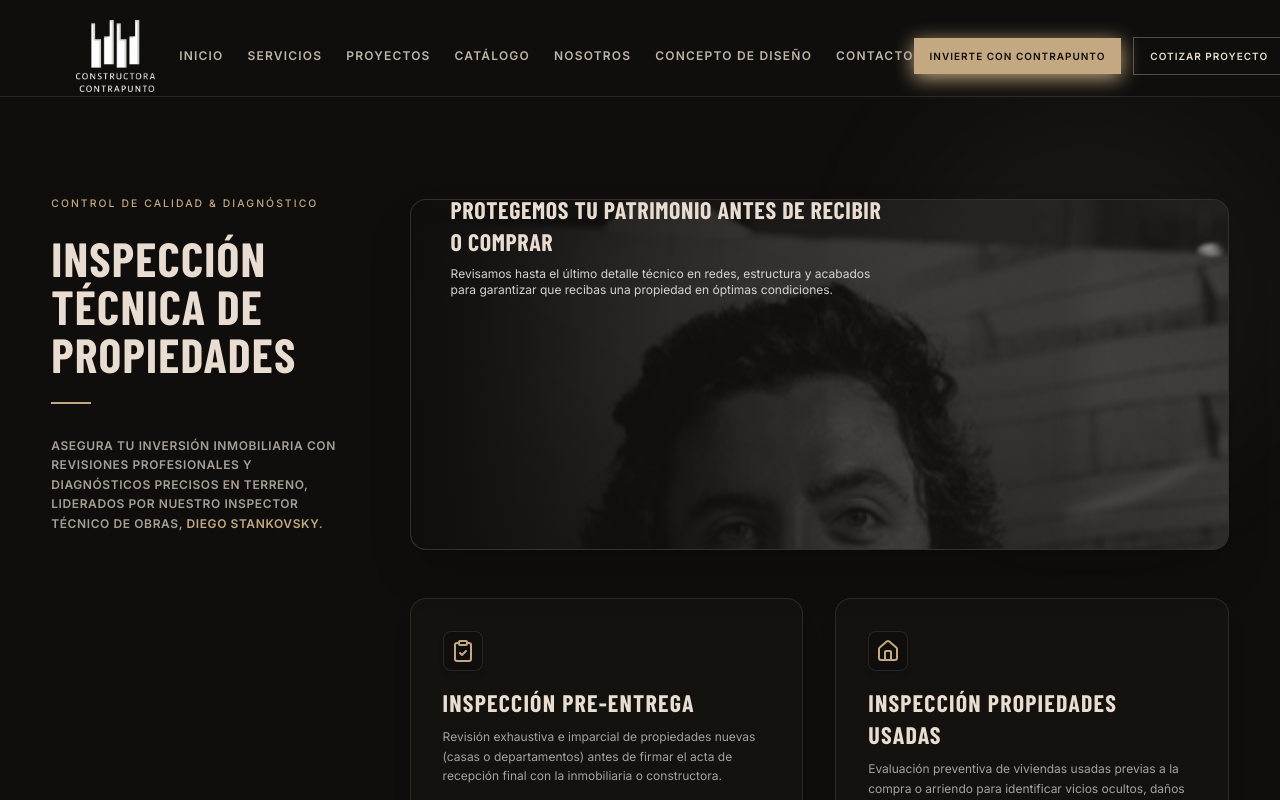
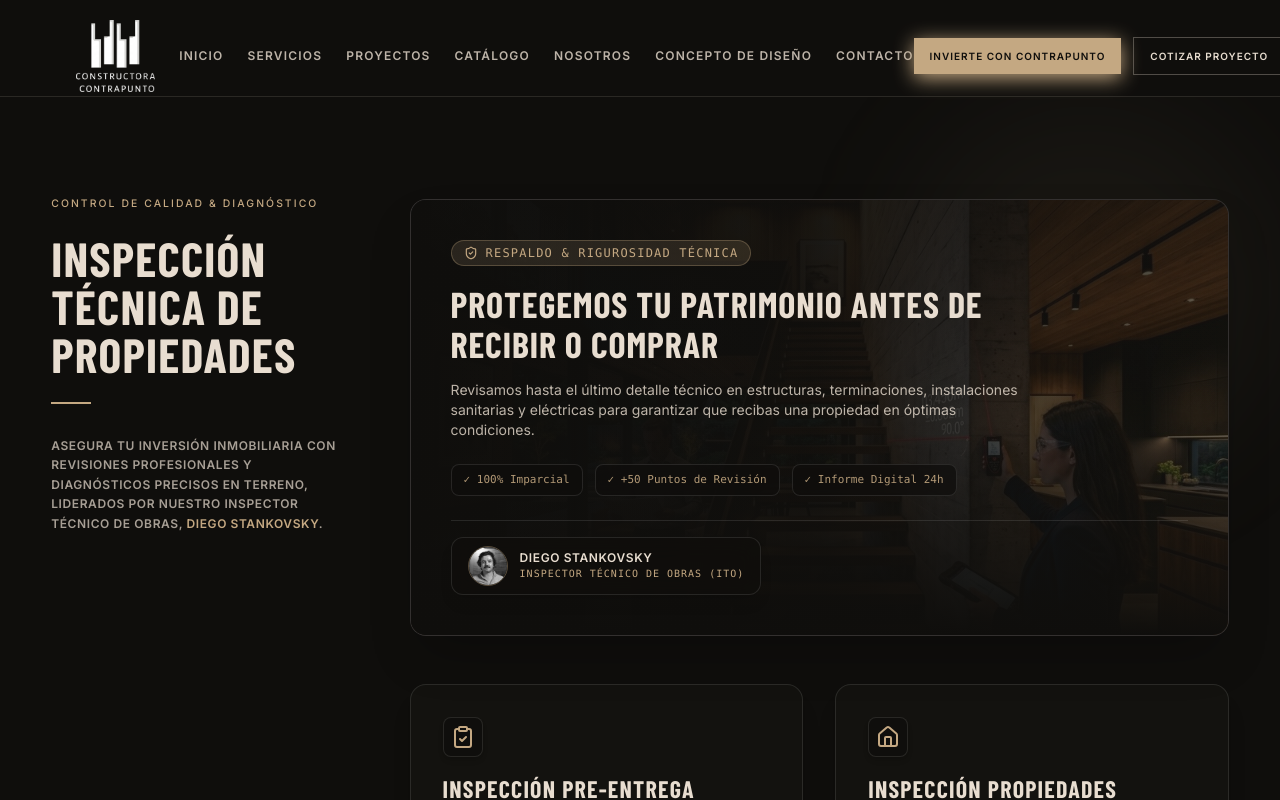
Before and after one commit to fernandomtorrest-maker/CONTRAPUNTO, a Next.js app in the folder contrapunto-web/: page /inspeccion-tecnica in a window 1280 px wide. Shown: the top 800 px of the page. Built offline with nearby package versions, Linux system fonts and the light colour scheme; a web font is replaced by a local one.

Commit message:
style: rediseña el recuadro destacado del banner de inspeccion tecnica con imagen arquitectonica HD, glassmorphism, metricas e insignia de Diego

```diff
--- a/contrapunto-web/components/sections/InspeccionTecnicaSection.tsx
+++ b/contrapunto-web/components/sections/InspeccionTecnicaSection.tsx
@@ -118,23 +118,66 @@ export const InspeccionTecnicaSection = () => {
         {/* DETALLE DE ESPECIALIDADES */}
         <div className="w-full xl:w-3/4 flex flex-col space-y-12">
 
-          {/* Card Destacada Banner */}
-          <div className="relative w-full aspect-[21/9] rounded-2xl overflow-hidden border border-white/10 shadow-2xl bg-stone-900">
+          {/* Card Destacada Banner Rediseñada */}
+          <div className="relative w-full rounded-2xl overflow-hidden border border-white/10 shadow-2xl bg-stone-900 group min-h-[320px] md:min-h-[380px] flex flex-col justify-between p-6 sm:p-8 md:p-10">
+            {/* Imagen de Fondo Arquitectónica HD */}
             <Image
-              src="/images/equipo/diego_stankovsky.png"
-              alt="Diego Stankovsky - Inspección Técnica de Obras"
+              src="/images/inspeccion/banner_inspeccion_hero.jpg"
+              alt="Inspección Técnica de Propiedades - Constructora Contrapunto"
               fill
-              className="object-cover object-top opacity-60"
+              className="object-cover transition-transform duration-700 group-hover:scale-105 opacity-40"
+              priority
             />
-            <div className="absolute inset-0 bg-gradient-to-r from-carbon via-carbon/70 to-transparent" />
-            <div className="absolute bottom-6 left-6 md:bottom-10 md:left-10 max-w-md space-y-2 relative z-10">
-              <span className="text-[10px] font-mono text-sand uppercase tracking-widest">Respaldo y Rigurosidad</span>
-              <h3 className="font-heading text-xl md:text-2xl font-extrabold text-cream uppercase tracking-wide">
+
+            {/* Gradient Overlays para Máxima Legibilidad */}
+            <div className="absolute inset-0 bg-gradient-to-r from-carbon via-carbon/85 to-transparent" />
+            <div className="absolute inset-0 bg-gradient-to-t from-carbon via-transparent to-carbon/40" />
+
+            {/* Contenido Principal con Glassmorphism */}
+            <div className="relative z-10 max-w-xl space-y-4">
+              <div className="inline-flex items-center gap-2 px-3 py-1 rounded-full bg-sand/15 border border-sand/30 text-sand text-[10px] sm:text-xs font-mono tracking-widest uppercase">
+                <ShieldCheck className="w-3.5 h-3.5 text-sand" />
+                RESPALDO & RIGUROSIDAD TÉCNICA
+              </div>
+
+              <h3 className="font-heading text-2xl sm:text-3xl md:text-4xl font-extrabold text-cream uppercase tracking-wide leading-tight">
                 Protegemos tu patrimonio antes de recibir o comprar
               </h3>
-              <p className="text-[10px] md:text-xs text-neutral-300 leading-relaxed font-light">
-                Revisamos hasta el último detalle técnico en redes, estructura y acabados para garantizar que recibas una propiedad en óptimas condiciones.
+
+              <p className="text-xs sm:text-sm text-cream/80 leading-relaxed font-light">
+                Revisamos hasta el último detalle técnico en estructuras, terminaciones, instalaciones sanitarias y eléctricas para garantizar que recibas una propiedad en óptimas condiciones.
               </p>
+
+              {/* Puntos destacados / Métricas en la tarjeta */}
+              <div className="pt-2 flex flex-wrap items-center gap-3 text-[11px] font-mono text-sand/90">
+                <span className="flex items-center gap-1.5 bg-carbon/70 backdrop-blur-md px-3 py-1.5 rounded-lg border border-white/10">
+                  ✓ 100% Imparcial
+                </span>
+                <span className="flex items-center gap-1.5 bg-carbon/70 backdrop-blur-md px-3 py-1.5 rounded-lg border border-white/10">
+                  ✓ +50 Puntos de Revisión
+                </span>
+                <span className="flex items-center gap-1.5 bg-carbon/70 backdrop-blur-md px-3 py-1.5 rounded-lg border border-white/10">
+                  ✓ Informe Digital 24h
+                </span>
+              </div>
+            </div>
+
+            {/* Badge de Diego Stankovsky en la esquina inferior */}
+            <div className="relative z-10 mt-6 pt-4 border-t border-white/10 flex items-center justify-between flex-wrap gap-4">
+              <div className="flex items-center gap-3 bg-carbon/80 backdrop-blur-md px-4 py-2 rounded-xl border border-white/10 shadow-lg">
+                <div className="relative w-10 h-10 rounded-full overflow-hidden border border-sand/40 shrink-0">
+                  <Image
+                    src="/images/equipo/diego_stankovsky.png"
+                    alt="Diego Stankovsky"
+                    fill
+                    className="object-cover object-top"
+                  />
+                </div>
+                <div>
+                  <span className="block text-xs font-bold text-cream uppercase tracking-wider">Diego Stankovsky</span>
+                  <span className="block text-[10px] text-sand font-mono uppercase tracking-widest">Inspector Técnico de Obras (ITO)</span>
+                </div>
+              </div>
             </div>
           </div>
 
```
Also changed, not shown: contrapunto-web/public/images/inspeccion/banner_inspeccion_hero.jpg (added).
